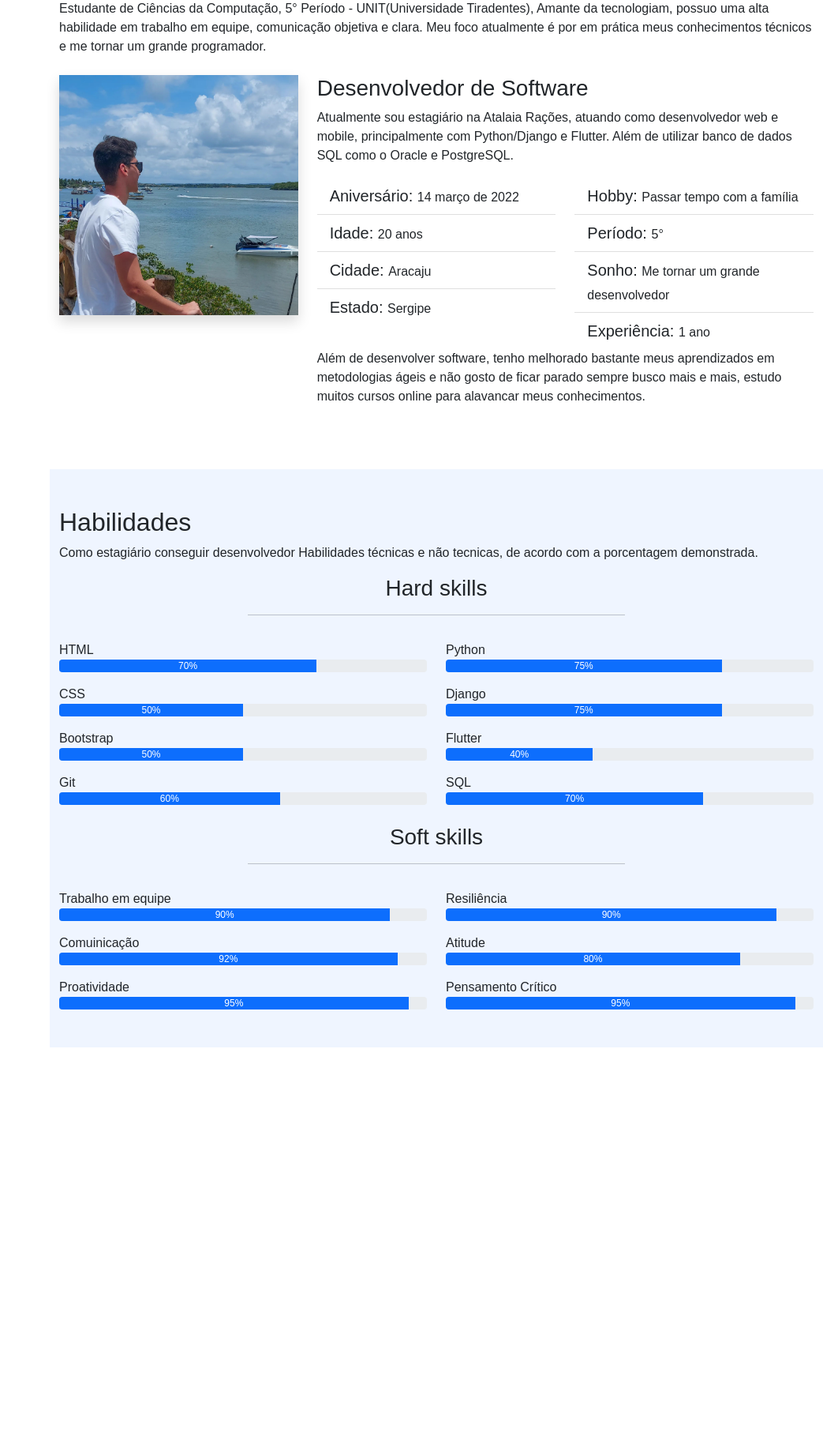
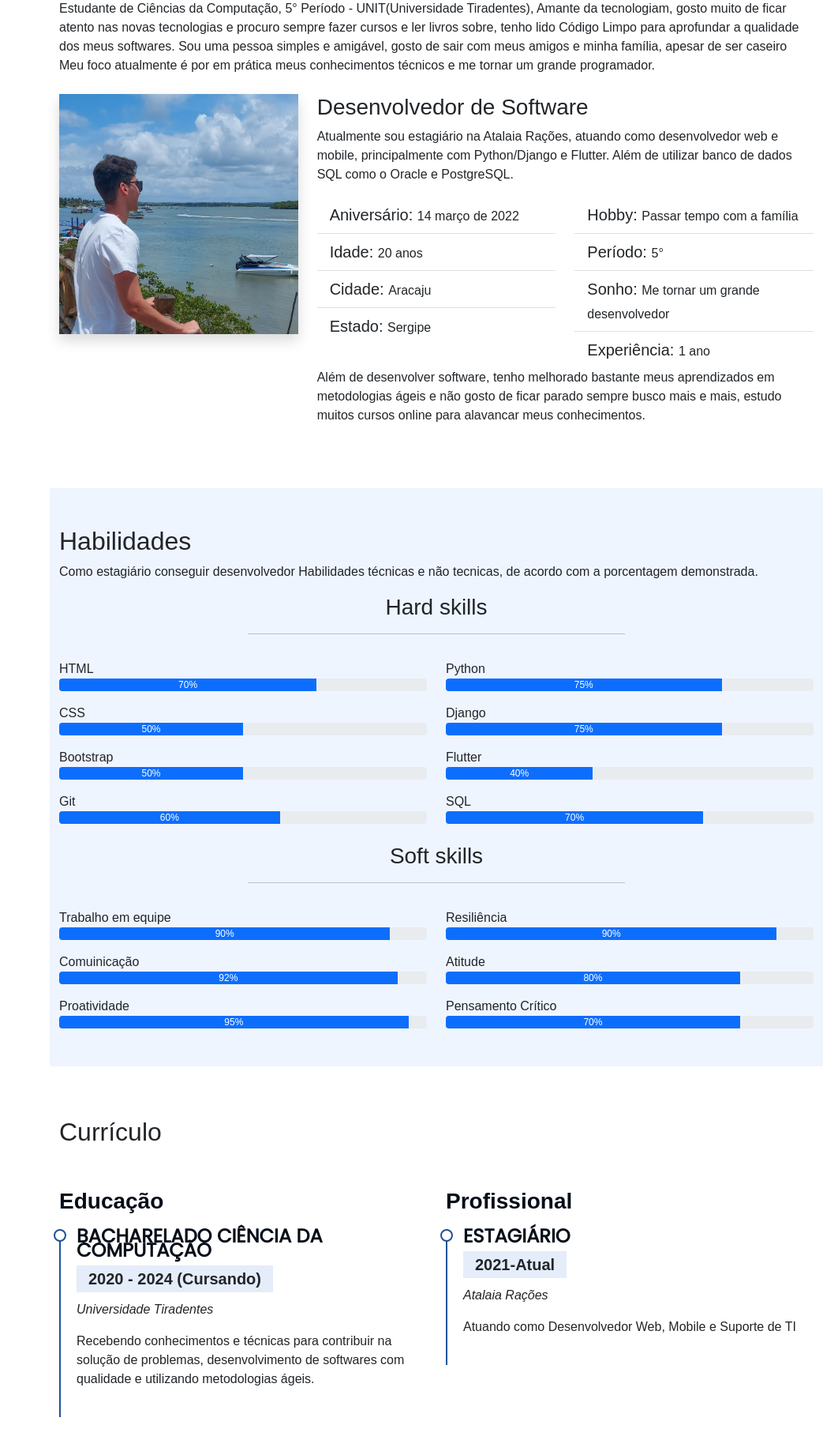
Before and after one commit to KaioAntonio/PortfilioKaio, a Django app: page / in a window 1280 px wide. Shown: the part 911-2753 px from the top of the page at 79% size, without its empty margins (237-1280 px from the left). Before the commit the page ends 2237 px from the top, so only its background shows below. Run offline with Django 4.2, Linux system fonts and the light colour scheme; some libraries are stand-ins or nearby versions.

Commit message:
Section Curriculo

```diff
--- a/portfolio/static/css/style.css
+++ b/portfolio/static/css/style.css
@@ -196,3 +196,50 @@ i.menu-mobile {
 .section-bg {
     background-color: #eff5ff;
 }
+
+.cv .cv-title {
+    font-weight: 700;
+    margin-top: 20px;
+    margin-bottom: 20px;
+    color: #050d18;
+}
+
+.cv .cv-item {
+    padding: 0 0 20px 20px;
+    margin-top: -2px;
+    border-left: 2px solid #1f5297;
+    position: relative;
+
+}
+
+
+.cv .cv-item h4 {
+    line-height: 18px;
+    font-weight: 600;
+    text-transform: uppercase;
+    font-family: "Poppins", sans-serif;
+    color: #050d18;
+    margin-bottom: 10px;
+}
+
+.cv .cv-item h5{
+    background: #e4edf9;
+    padding: 5px 15px;
+    display: inline-block;
+    font-weight: 600;
+    margin-bottom: 10px;
+
+}
+
+.cv .cv-item::before{
+    content: "";
+    position: absolute;
+    width: 16px;
+    height: 16px;
+    border: 2px solid #1f5297;
+    top: 0;
+    left: -9px;
+    background: white;
+    border-radius: 50%;
+
+}
--- a/portfolio/templates/index.html
+++ b/portfolio/templates/index.html
@@ -46,13 +46,13 @@
                     <a class="nav-link" href="#habilidades"><i class="bi bi-check" aria-hidden="true"></i> Habilidades</a>
                 </li>
                 <li class="nav-item">
-                    <a class="nav-link" href="#"><i class="bi bi-file-earmark" aria-hidden="true"></i> Currículo</a>
+                    <a class="nav-link" href="#curriculo"><i class="bi bi-file-earmark" aria-hidden="true"></i> Currículo</a>
                 </li>
                 <li class="nav-item">
-                    <a class="nav-link" href="#"><i class="bi bi-collection" aria-hidden="true"></i> Portfólio</a>
+                    <a class="nav-link" href="#projetos"><i class="bi bi-collection" aria-hidden="true"></i> Projetos</a>
                 </li>
                 <li class="nav-item">
-                    <a class="nav-link" href="#"><i class="bi bi-envelope" aria-hidden="true"></i> Contatos</a>
+                    <a class="nav-link" href="#contato"><i class="bi bi-envelope" aria-hidden="true"></i> Contato</a>
                 </li>
 
 
@@ -62,6 +62,7 @@
     </aside>
 
     <main id="main">
+
         <section id="inicio" class="row m-0 p-0">
             <div class="col-md-5 d-flex justify-content-center
             align-items-center flex-column">
@@ -84,9 +85,11 @@
             <div class="row-100">
                 <div class="cool-md-12">
                     <h2 class="pt-3">Sobre</h2>
-                    <p>Estudante de Ciências da Computação, 5° Período - UNIT(Universidade Tiradentes),
-                        Amante da tecnologiam, possuo uma alta habilidade em trabalho em equipe, comunicação objetiva e
-                        clara.
+                    <p class="text-justify">Estudante de Ciências da Computação, 5° Período - UNIT(Universidade Tiradentes),
+                        Amante da tecnologiam, gosto muito de ficar atento nas novas tecnologias e procuro
+                        sempre fazer cursos e ler livros sobre, tenho lido Código Limpo para aprofundar a qualidade
+                        dos meus softwares.
+                        Sou uma pessoa simples e amigável, gosto de sair com meus amigos e minha família, apesar de ser caseiro
                         Meu foco atualmente é por em prática meus conhecimentos técnicos e me tornar um grande
                         programador. </p>
                 </div>
@@ -232,7 +235,7 @@
                       </div>
                       <p class="mt-3 mb-0">Pensamento Crítico</p>
                     <div class="progress">
-                        <div class="progress-bar" role="progressbar" style="width: 95%" aria-valuenow="25" aria-valuemin="0" aria-valuemax="100">95%</div>
+                        <div class="progress-bar" role="progressbar" style="width: 80%" aria-valuenow="25" aria-valuemin="0" aria-valuemax="100">70%</div>
                       </div>
 
             </div>
@@ -241,6 +244,43 @@
 
         </section>
 
+        <section class="mt-5 cv" id="curriculo">
+
+            <div class="container pb-5">
+                <h2 class="pt-3 pb-4">Currículo</h2>
+
+                <div class="row">
+                    <div class="col-md-6">
+                        <h3 class="cv-title">Educação</h3>
+
+                        <div class="cv-item">
+                            <h4>Bacharelado Ciência da Computação</h4>
+                            <h5>2020 - 2024 (Cursando)</h5>
+                            <p><em>Universidade Tiradentes</em></p>
+                            <p>Recebendo conhecimentos e técnicas para contribuir na solução de problemas,
+                                desenvolvimento de softwares com qualidade e utilizando metodologias ágeis.
+                            </p>
+                        </div>
+
+                    </div>
+
+                    <div class="col-md-6">
+                        <h3 class="cv-title">Profissional</h3>
+                        <div class="cv-item">
+                            <h4>Estagiário</h4>
+                            <h5>2021-Atual</h5>
+                            <p><em>Atalaia Rações</em></p>
+                            <p>Atuando como Desenvolvedor Web, Mobile e Suporte de TI</p>
+                        </div>
+                    </div>
+                </div>
+
+
+            </div>
+
+        </section>
+
+
     </main>
 
     <script src="../static/js/script.js"></script>
```
